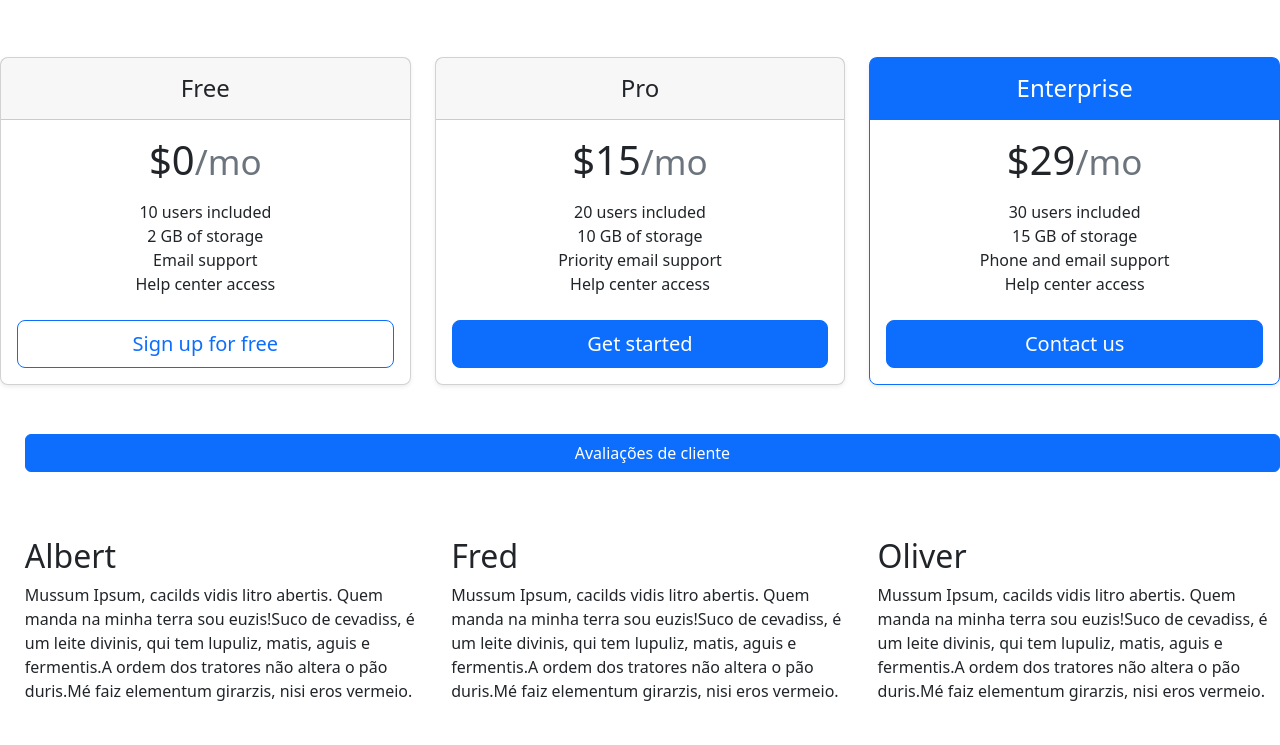
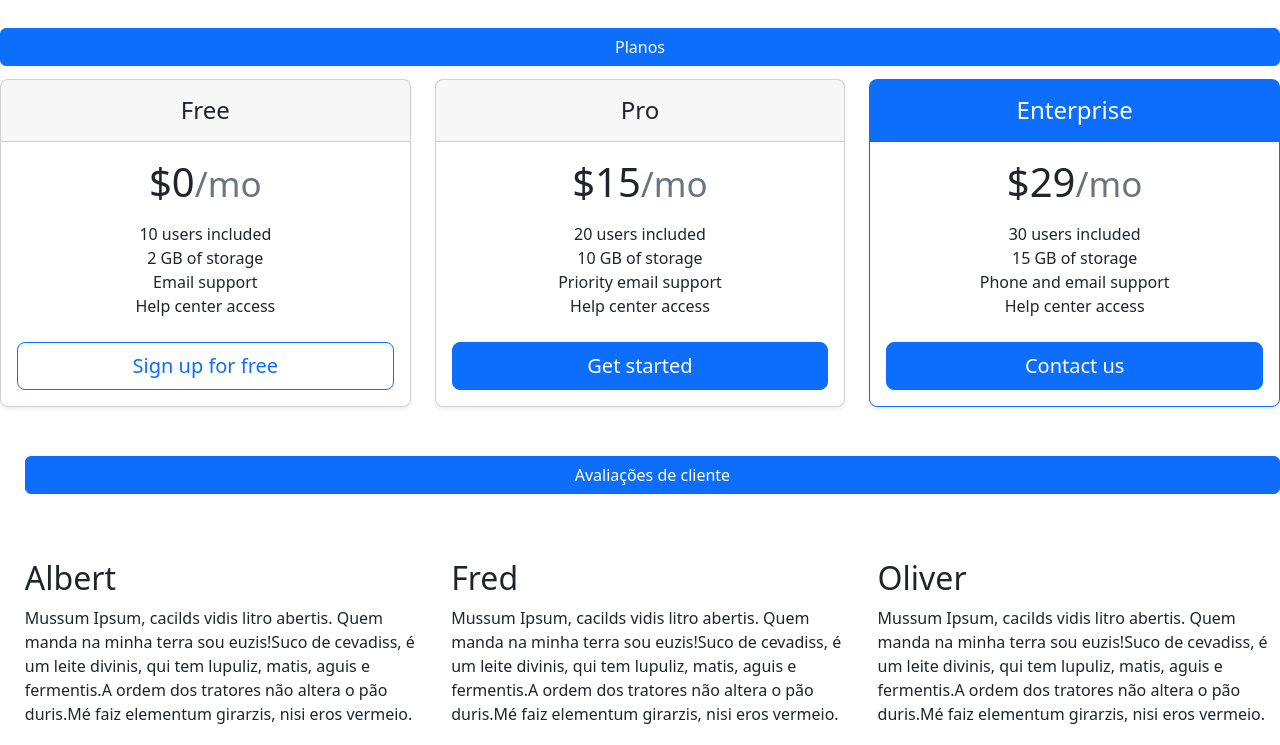
Before and after one commit to BrunoCatan/Desafio-Landing-Page, a plain HTML site: page index.html in a window 1280 px wide. Shown: the part 71-816 px from the top of the page. Drawn offline with nearby package versions, Linux system fonts and the light colour scheme.

Commit message:
Frist Commit

```diff
--- a/index.html
+++ b/index.html
@@ -46,7 +46,9 @@
             </button>
           </div>
 
-
+          <div class="planos">
+            <h1><a class="btn btn-primary">Planos</a></h1>
+          </div>
           <div class="row row-cols-1 row-cols-md-3 mb-3 text-center precos">
             <div class="col">
               <div class="card mb-4 rounded-3 shadow-sm">
--- a/style.css
+++ b/style.css
@@ -15,8 +15,12 @@ nav {
     width: auto;
 }
 
+.planos {
+    margin-top: 2%;
+}
+
 .precos {
-    margin-top: 5%;
+    margin-top: 1%;
 }
 
 .avaliacoes {
```
